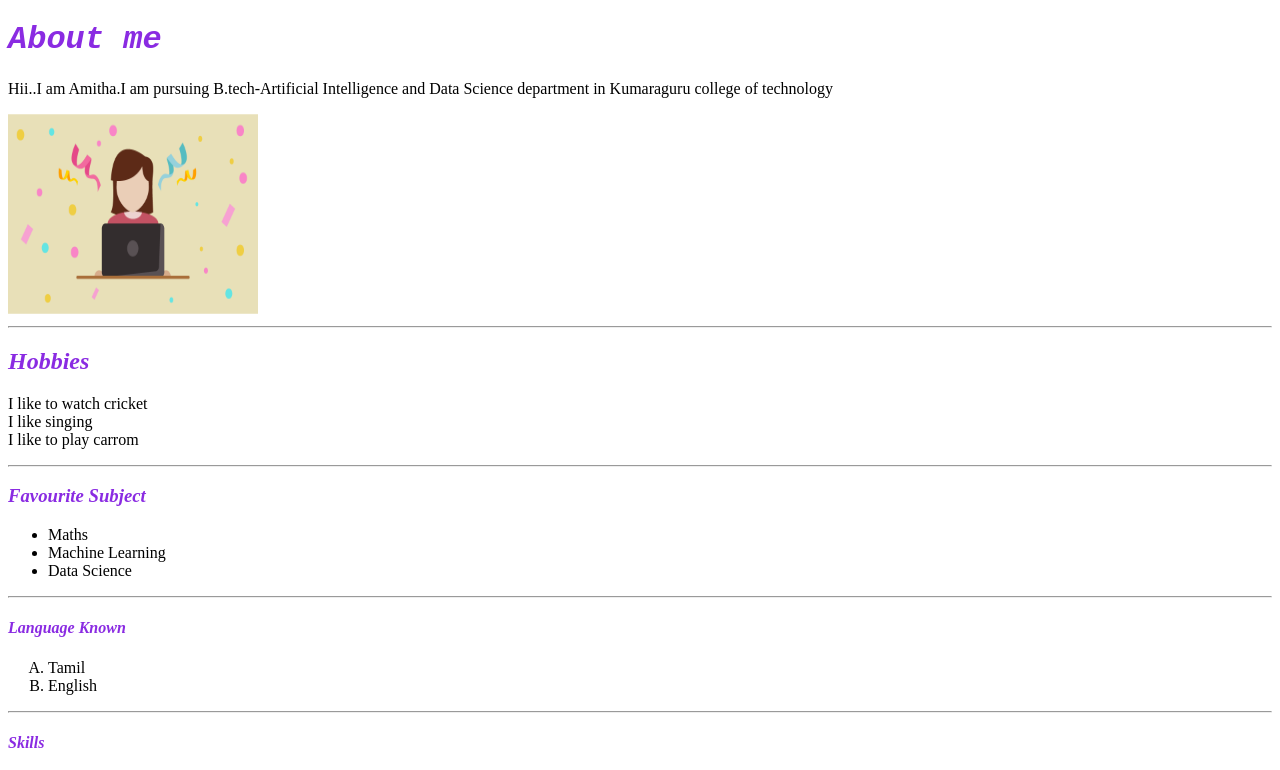
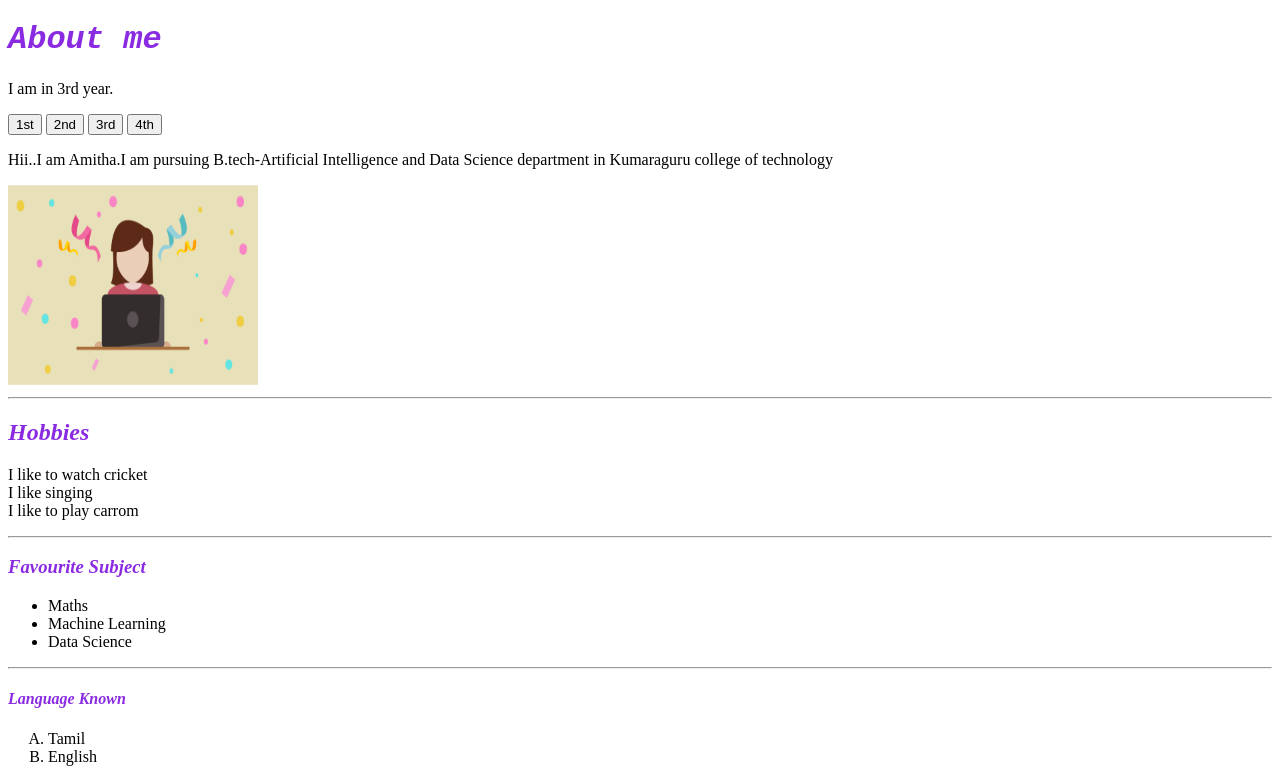
Before and after one commit to Amitha2004/ReactJS, a plain HTML site: page index.html in a window 1280 px wide. Shown: the top 770 px of the page. Drawn offline with Linux system fonts and the light colour scheme.

Commit message:
update JS/linkForhtml

```diff
--- /dev/null
+++ b/JS/linkForHtml.js
@@ -0,0 +1,13 @@
+
+function myFunfor1st(){
+    document.getElementById("hello").innerHTML="I am in 1st year."
+}
+function myFunfor2nd(){
+    document.getElementById("hello").innerHTML="I am in 2nd year."
+}
+function myFunfor3rd(){
+    document.getElementById("hello").innerHTML="I am in 3rd year."
+}
+function myFunfor4th(){
+    document.getElementById("hello").innerHTML="I am in 4th year."
+}
--- a/JS/sample.js
+++ b/JS/sample.js
@@ -123,3 +123,12 @@ for(var ele in a){
         }
     }
 }
+
+//functions
+
+function fun_name(a,b){
+    console.log(a+b+5+5+"ami"+5+5)
+    return a+b+5+5+"ami"+5+5
+}
+
+console.log(fun_name(5,5))
--- a/index.html
+++ b/index.html
@@ -38,8 +38,14 @@
     <header>
         <div>
         <h1 style="font-family: 'Courier New', Courier, monospace;"><b><i>About me</i></b></h1>
+           <p id="hello">I am in 3rd year.</p>
+           <button type="button" onclick="myFunfor1st()">1st</button>
+           <button type="button" onclick="myFunfor2nd()">2nd</button>
+           <button type="button" onclick="myFunfor3rd()">3rd</button>
+           <button type="button" onclick="myFunfor4th()">4th</button>
            <p> Hii..I am Amitha.I am pursuing <span>B.tech-Artificial Intelligence and Data Science department</span> in Kumaraguru college of technology</p>
            <img src="celeberate_womentech.png" alt="image" width="250" height="200">
+
         <hr>
         <h2><b><i>Hobbies</i></b></h2>
            <p>I like to watch cricket<br>I like singing <br> I like to play carrom</p>
@@ -78,6 +84,7 @@
             <div>HTML</div>
             <div>CSS</div>
         </div>
+        <script src="JS/linkForHtml.js"></script>
     </header>
 </body>
 </html>
```
